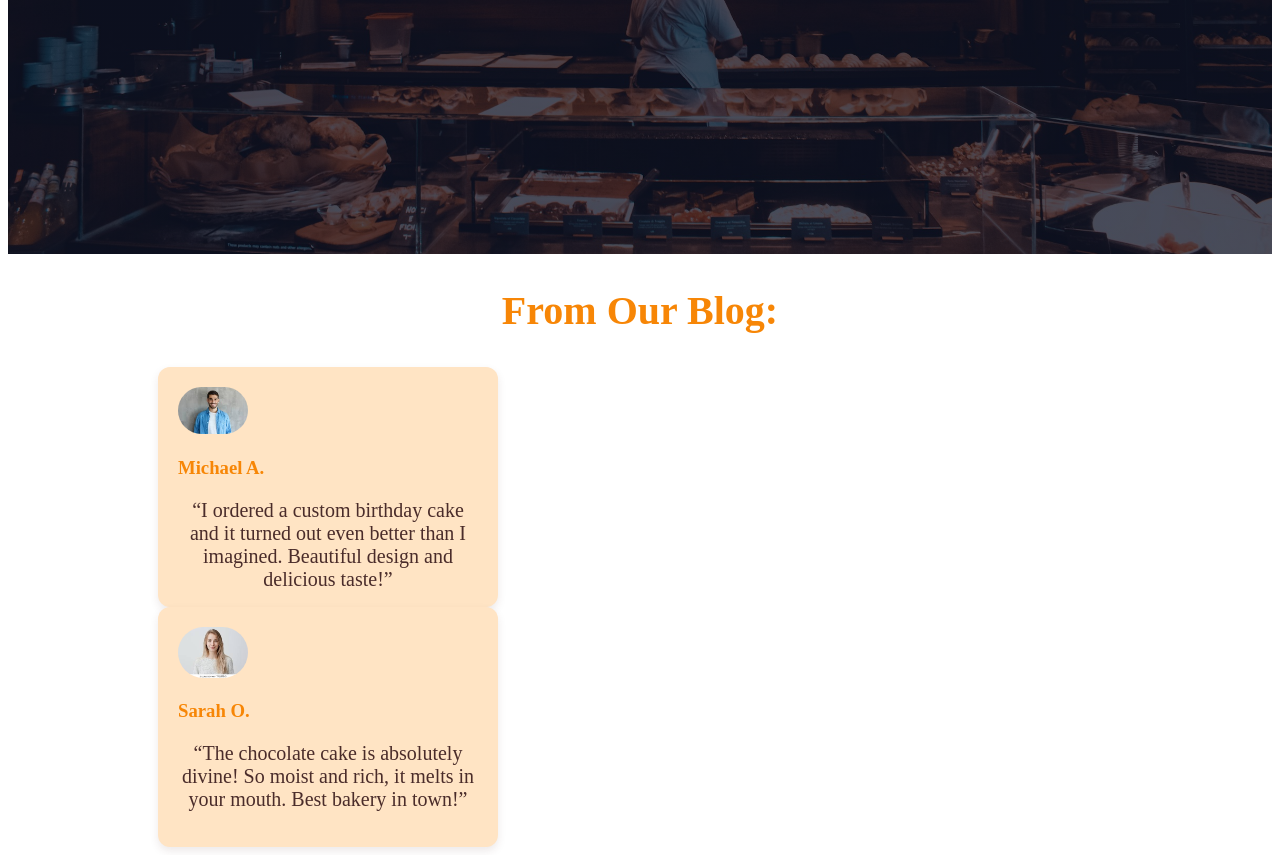
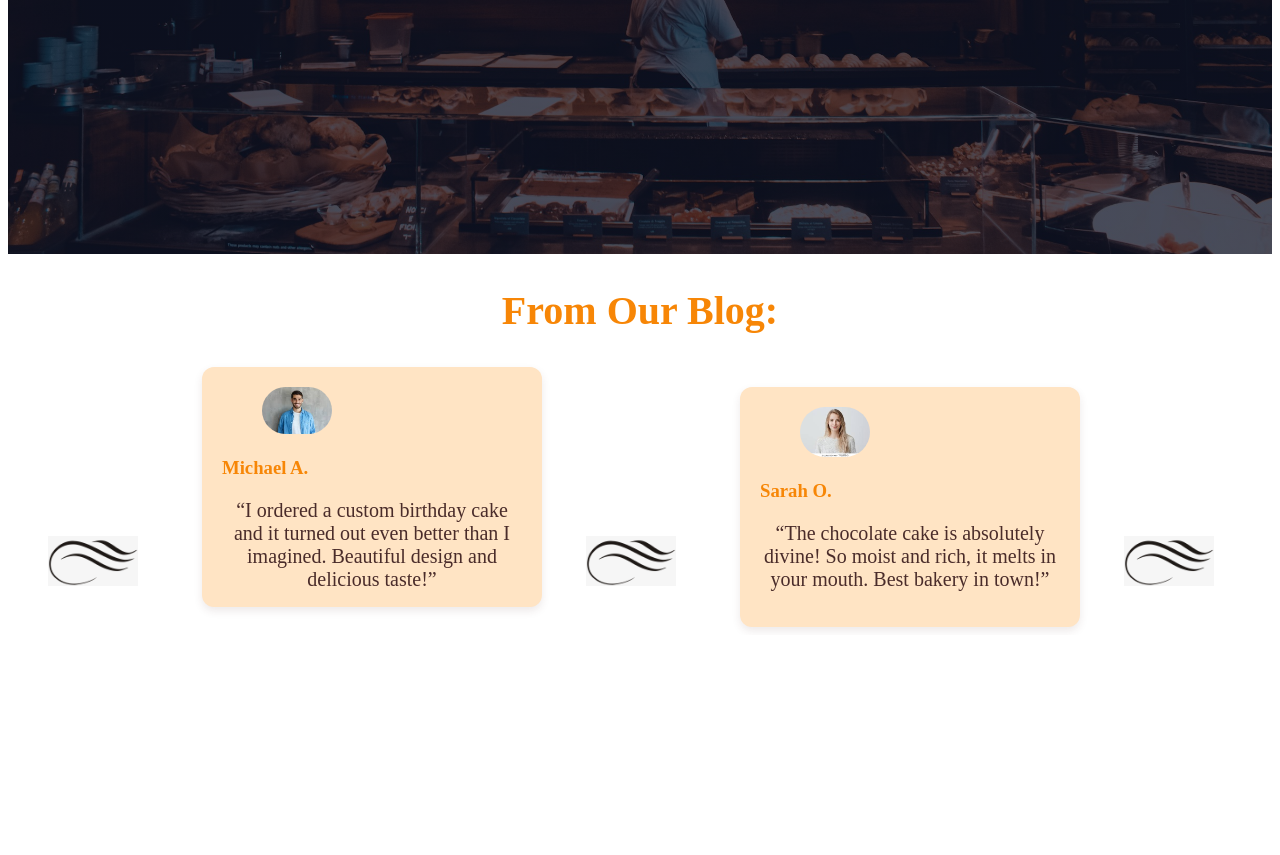
Before and after one commit to Toluwebdesign/Excellence-Projects, a plain HTML site: page Bakery Website/index.html in a window 1280 px wide. Shown: the part 562-1417 px from the top of the page. After the commit the page ends 1197 px from the top, so only its background shows below. Drawn offline with Linux system fonts and the light colour scheme.

Commit message:
Added lind design to the blog of the bakery website

```diff
--- a/Bakery Website/index.html
+++ b/Bakery Website/index.html
@@ -23,16 +23,19 @@
     <section class="body">
         <section class="blog" id="blog">
             <h2>From Our Blog:</h2>
+            <img src="line  2.png">
             <div class="card1" id="cards">
                 <img src="no1.jpg">
                 <h3>Michael A.</h3>
                 <p>“I ordered a custom birthday cake and it turned out even better than I imagined. Beautiful design and delicious taste!”</p>
             </div>
+            <img src="line  2.png">
             <div class="card2" id="cards">
                 <img src="no2.jpg" alt="">
                 <h3>Sarah O.</h3>
                 <p>“The chocolate cake is absolutely divine! So moist and rich, it melts in your mouth. Best bakery in town!”</p>
             </div>
+            <img src="line  2.png">
         </section>
         <section class="specials"></section>
         <section class="about"></section>
--- a/Bakery Website/styles.css
+++ b/Bakery Website/styles.css
@@ -107,10 +107,14 @@ button:hover{
     width: 300px;
     height: 200px;
     display: inline-block;
-    margin: 0 150px;
+    margin-left: 60px;
 }
 
 #cards img{
     border-radius: 100px;
     width: 70px;
 }
+img{
+    width: 90px;
+    margin-left: 40px;
+}
```
Also changed, not shown: Bakery Website/line  2.png (added).
